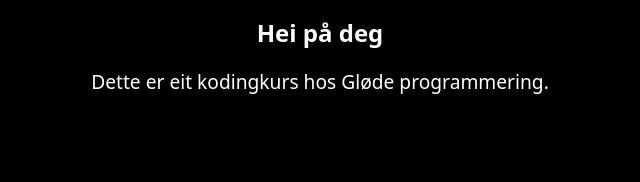
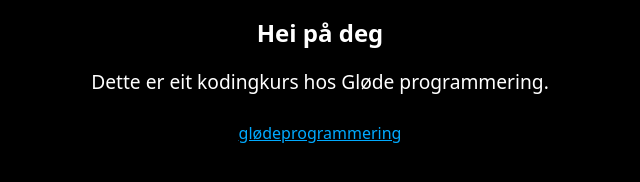
Before and after one commit to LarsMagneGlodedata/Lars-kode-veke1-dag-1, a website: page index.html in a window 1280 px wide. Shown: the whole page, without its empty margins (320-960 px from the left). Drawn offline with Linux system fonts and the light colour scheme.

Commit message:
added link in html. added styling to link in css

```diff
--- a/index.html
+++ b/index.html
@@ -12,5 +12,6 @@
   <body>
     <h1>Hei på deg</h1>
     <p>Dette er eit kodingkurs hos Gløde programmering.</p>
+    <a href="http://glødeprogrammering.no">glødeprogrammering</a>
   </body>
 </html>
--- a/styles.css
+++ b/styles.css
@@ -20,15 +20,22 @@
   background-color: #eee;
 }
 
-nav a {
-  display: inline-block;
+a {
+  display: flex;
+  justify-content: center;
   min-width: 9rem;
   padding: 0.5rem;
-  border-radius: 0.2rem;
-  border: solid 1px #aaa;
   text-align: center;
   text-decoration: none;
-  color: #555;
+  color: #00AAFF;
+}
+
+a:link {
+  text-decoration: underline;
+}
+
+a:hover {
+  color:#aaa
 }
 
 nav a[aria-current='page'] {
```
Also changed, not shown: 1 other file.
